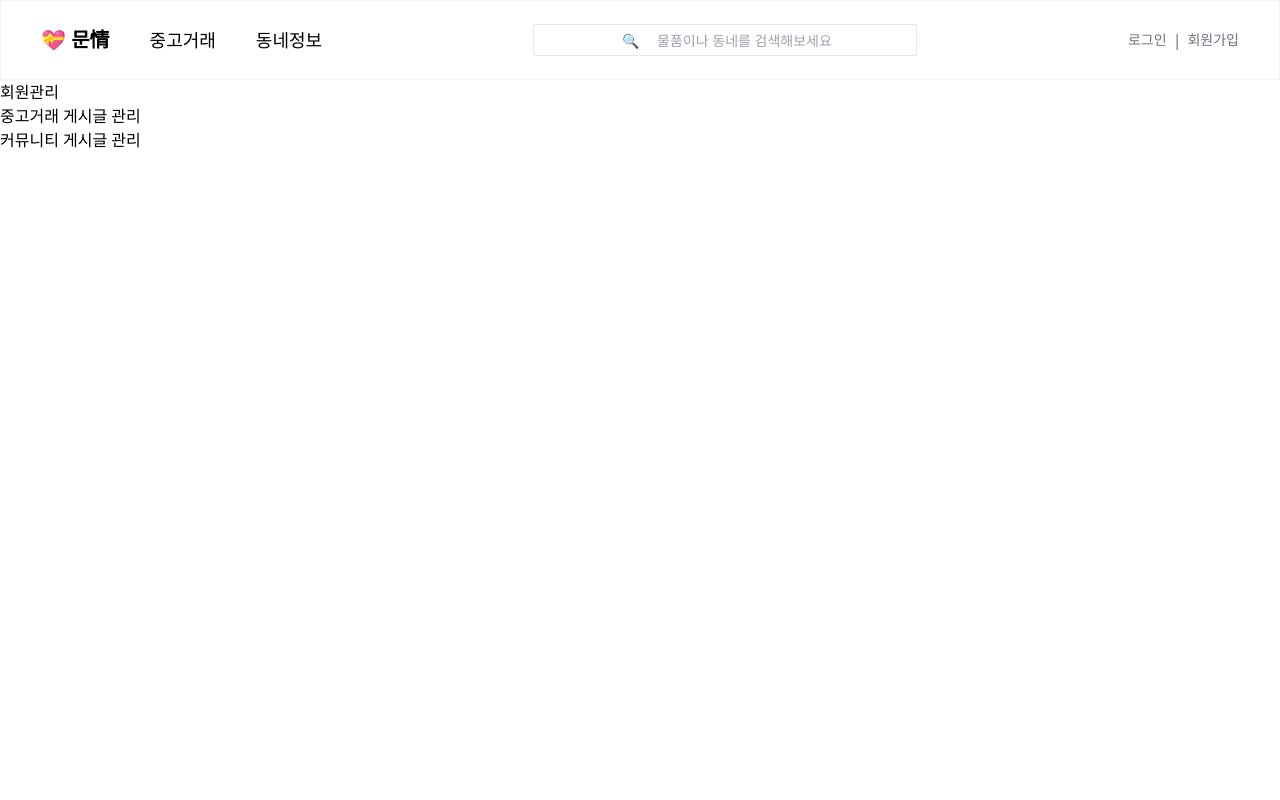
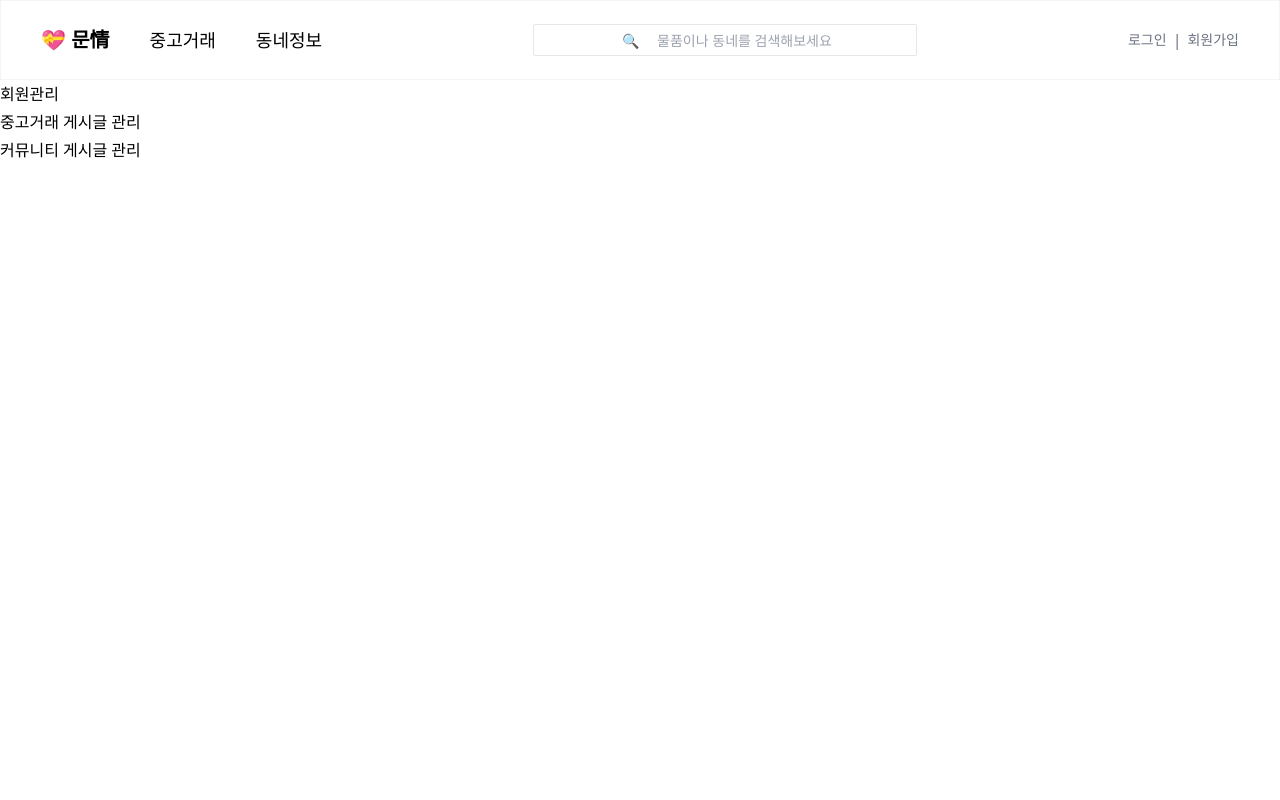
Before and after one commit to wecode-42th-danggen/wecode-42th-danggen-project, a React (Create React App) app in the folder frontend/pumpkinmarket/: page /admin in a window 1280 px wide. Shown: the top 800 px of the page. Built offline with nearby package versions, Linux system fonts and the light colour scheme; no server answers.

Commit message:
Add: 줄간격추가

```diff
--- a/frontend/pumpkinmarket/src/pages/AdminProject/AdminProject.js
+++ b/frontend/pumpkinmarket/src/pages/AdminProject/AdminProject.js
@@ -3,7 +3,7 @@ import { Link } from 'react-router-dom';
 
 export default function AdminProject() {
   return (
-    <div className="pt-20 h-screen">
+    <div className="pt-20 h-screen leading-7">
       <ul>
         <li>
           <Link to="/member">회원관리</Link>
```
